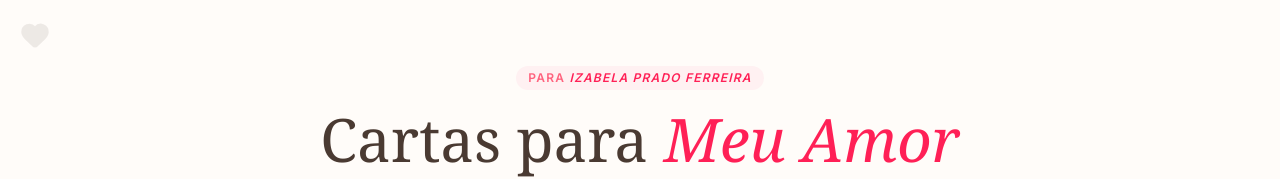
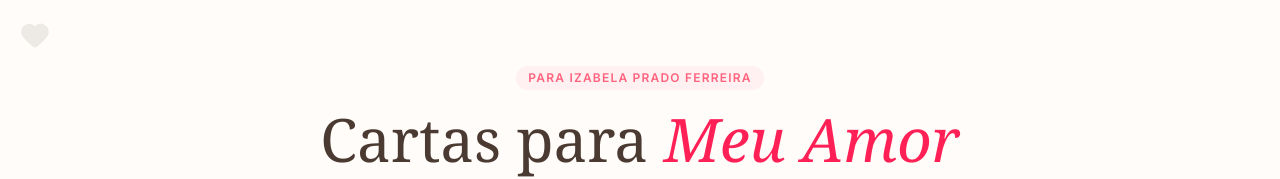
Before and after one commit to AngeloPeng2/Cartas-Para-2026, a React (Vite) app: page / in a window 1280 px wide. Shown: the top 179 px of the page. Built offline with nearby package versions, Linux system fonts and the light colour scheme; a web font is replaced by a local one.

Commit message:
atualização das cartas

```diff
--- a/src/App.jsx
+++ b/src/App.jsx
@@ -315,7 +315,7 @@ const App = () => {
 
         <div className="relative z-10 max-w-2xl mx-auto">
           <span className="inline-block mb-3 px-3 py-1 text-[10px] md:text-xs tracking-widest uppercase bg-rose-50 text-rose-400 rounded-full font-sans font-semibold">
-            Para <span className="italic text-rose-500">Izabela Prado Ferreira</span>
+            Para Izabela Prado Ferreira
           </span>
           <h1 className="text-3xl md:text-6xl font-light mb-4 text-[#4a3a32] px-2 leading-tight">
             Cartas para <span className="italic text-rose-500">Meu Amor</span>
```
